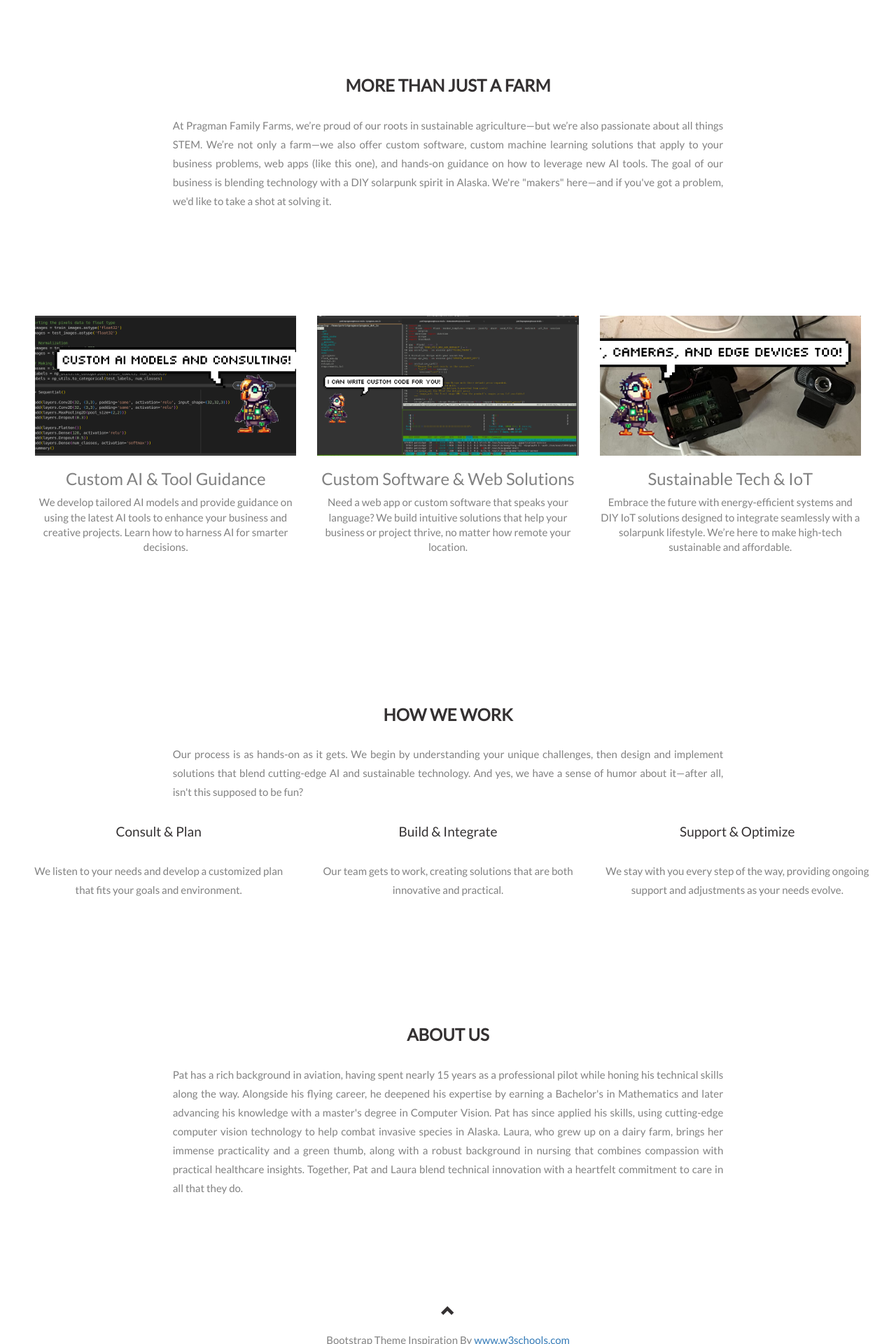
After one commit to patpragman/pragman_dot_io, a Flask app: template templates/services.html in a window 1280 px wide. The commit adds this page. Shown: the part 300-2220 px from the top of the page at 70% size. Run offline with Flask 3, Linux system fonts and the light colour scheme; the template is opened without the code that fills it, so the values that code supplies are empty; some libraries are stand-ins or nearby versions.

Commit message:
added services page and pictures

```diff
--- a/templates/base.html
+++ b/templates/base.html
@@ -45,6 +45,8 @@
             <li><a href="/#technology">TECHNOLOGY</a></li>
             <li><a href="/#about">ABOUT</a></li>
             <li><a href="/store">STORE</a></li>
+            <li><a href="/services">SERVICES</a></li>
+
             <li><a href="#contact">CONTACT</a></li>
           {% endblock %}
         </ul>
--- /dev/null
+++ b/templates/services.html
@@ -0,0 +1,104 @@
+{% extends "base.html" %}
+
+{% block title %}Pragman Family Farms - Services{% endblock %}
+
+{% block content %}
+  <!-- MAIN JUMBOTRON -->
+  <div id="main" class="jumbotron text-center" style="color: #343132; background-image: url('{{ url_for('static', filename='services_banner.png') }}');">
+    <h1 style="font: bold">Our Services</h1>
+  </div>
+
+  <!-- INTRODUCTION SECTION -->
+  <div id="intro" class="container-fluid">
+    <div class="row text-center">
+      <h2>More Than Just a Farm</h2>
+      <p class="body_text">
+        At Pragman Family Farms, we’re proud of our roots in sustainable agriculture—but we’re also passionate about all things STEM. We’re not only a farm—we also offer custom software, custom machine learning solutions that apply to your business problems, web apps (like this one), and hands-on guidance on how to leverage new AI tools. The goal of our business is blending technology with a DIY solarpunk spirit in Alaska. We're "makers" here—and if you've got a problem, we'd like to take a shot at solving it.
+      </p>
+    </div>
+  </div>
+
+  <!-- SERVICES SECTION -->
+  <div id="services" class="container-fluid" style="margin-top: 30px;">
+    <div class="row text-center">
+      <!-- Custom AI Solutions & AI Tool Guidance -->
+      <div class="col-sm-4">
+        <div class="thumbnail">
+          <img src="{{ url_for('static', filename='ai_solutions.png') }}" alt="Custom AI Solutions & AI Tool Guidance">
+          <h3>Custom AI & Tool Guidance</h3>
+          <p>
+            We develop tailored AI models and provide guidance on using the latest AI tools to enhance your business and creative projects. Learn how to harness AI for smarter decisions.
+          </p>
+        </div>
+      </div>
+      <!-- Custom Software & Web Solutions -->
+      <div class="col-sm-4">
+        <div class="thumbnail">
+          <img src="{{ url_for('static', filename='custom_software.png') }}" alt="Custom Software & Web Solutions">
+          <h3>Custom Software & Web Solutions</h3>
+          <p>
+            Need a web app or custom software that speaks your language? We build intuitive solutions that help your business or project thrive, no matter how remote your location.
+          </p>
+        </div>
+      </div>
+      <!-- Sustainable Tech & IoT -->
+      <div class="col-sm-4">
+        <div class="thumbnail">
+          <img src="{{ url_for('static', filename='sustainable_tech.png') }}" alt="Sustainable Tech & IoT">
+          <h3>Sustainable Tech & IoT</h3>
+          <p>
+            Embrace the future with energy-efficient systems and DIY IoT solutions designed to integrate seamlessly with a solarpunk lifestyle. We’re here to make high-tech sustainable and affordable.
+          </p>
+        </div>
+      </div>
+    </div>
+  </div>
+
+  <!-- PROCESS SECTION -->
+  <div id="process" class="container-fluid" style="margin-top: 30px;">
+    <div class="row text-center">
+      <h2>How We Work</h2>
+      <p class="body_text">
+        Our process is as hands-on as it gets. We begin by understanding your unique challenges, then design and implement solutions that blend cutting-edge AI and sustainable technology. And yes, we have a sense of humor about it—after all, isn't this supposed to be fun?
+      </p>
+      <div class="row" style="margin-top: 20px;">
+        <div class="col-sm-4">
+          <h4>Consult & Plan</h4>
+          <p>We listen to your needs and develop a customized plan that fits your goals and environment.</p>
+        </div>
+        <div class="col-sm-4">
+          <h4>Build & Integrate</h4>
+          <p>Our team gets to work, creating solutions that are both innovative and practical.</p>
+        </div>
+        <div class="col-sm-4">
+          <h4>Support & Optimize</h4>
+          <p>We stay with you every step of the way, providing ongoing support and adjustments as your needs evolve.</p>
+        </div>
+      </div>
+    </div>
+  </div>
+
+  <!-- ABOUT US SECTION -->
+  <div id="about" class="container-fluid" style="margin-top: 30px;">
+    <div class="row text-center">
+      <h2>About Us</h2>
+      <p class="body_text">
+Pat has a rich background in aviation, having spent nearly 15 years as a professional pilot while honing his technical skills along the way. Alongside his flying career, he deepened his expertise by earning a Bachelor's in Mathematics and later advancing his knowledge with a master's degree in Computer Vision. Pat has since applied his skills, using cutting-edge computer vision technology to help combat invasive species in Alaska. Laura, who grew up on a dairy farm, brings her immense practicality and a green thumb, along with a robust background in nursing that combines compassion with practical healthcare insights. Together, Pat and Laura blend technical innovation with a heartfelt commitment to care in all that they do.
+
+
+
+
+
+
+      </p>
+    </div>
+  </div>
+
+  <!-- FOOTER -->
+  <footer class="container-fluid text-center" style="margin-top: 30px;">
+    <a href="/#top" title="Back to Home">
+      <span class="glyphicon glyphicon-chevron-up"></span>
+    </a>
+    <p>Bootstrap Theme Inspiration By <a href="https://www.w3schools.com" title="Visit w3schools">www.w3schools.com</a></p>
+  </footer>
+{% endblock %}
```
Also changed, not shown: static/ai_solutions.png (added), static/custom_software.png (added), static/sustainable_tech.png (added).
